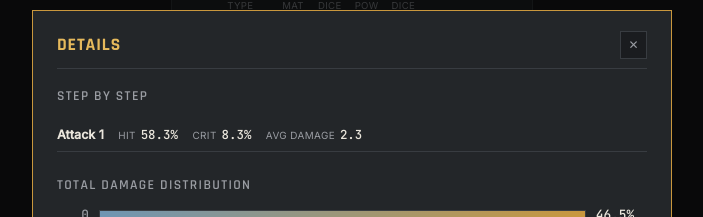
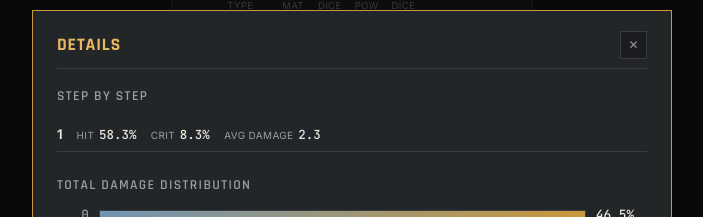
Before and after one commit to PtitNico/ChanceMachine, an Angular app: page / in a window 1280 px wide. Both pictures are taken after a click on the button "Show details". Shown: the part 209-426 px from the top of the page, without its empty margins (288-991 px from the left). Built offline with nearby package versions, Linux system fonts and the light colour scheme.

Commit message:
Show step number instead of "Attack N" label in Details step-by-step
Matches the compact numbering already used in the Attack sequence
list, and keeps each row on a single non-scrollable line.

```diff
--- a/src/app/odds-calculator/details-dialog/details-dialog.html
+++ b/src/app/odds-calculator/details-dialog/details-dialog.html
@@ -7,9 +7,9 @@
 
     <div class="steps">
       <h3 class="distribution__title">Step by step</h3>
-      @for (step of steps(); track step.attack.id) {
+      @for (step of steps(); track step.attack.id; let i = $index) {
         <div class="steps__row">
-          <span class="steps__label">{{ step.attack.label }}</span>
+          <span class="steps__label">{{ i + 1 }}</span>
           <span class="steps__metric">
             <span class="steps__metric-label">Hit</span>
             <span class="steps__metric-value">{{ pct(step.hitChance) }}</span>
```
